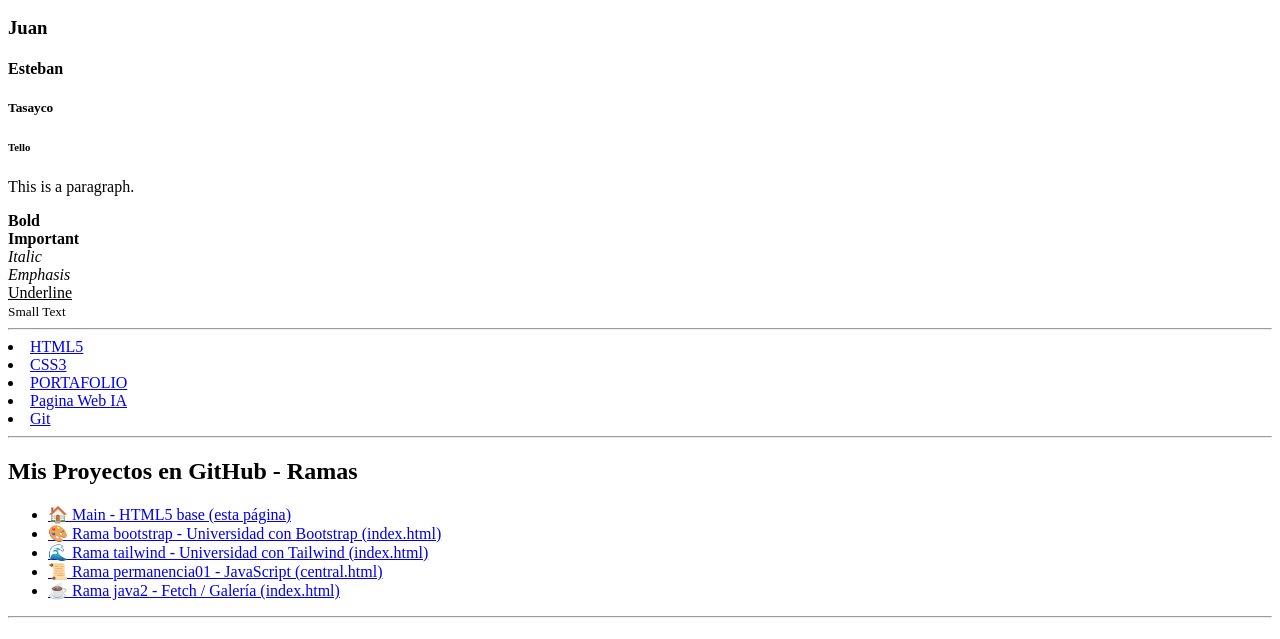
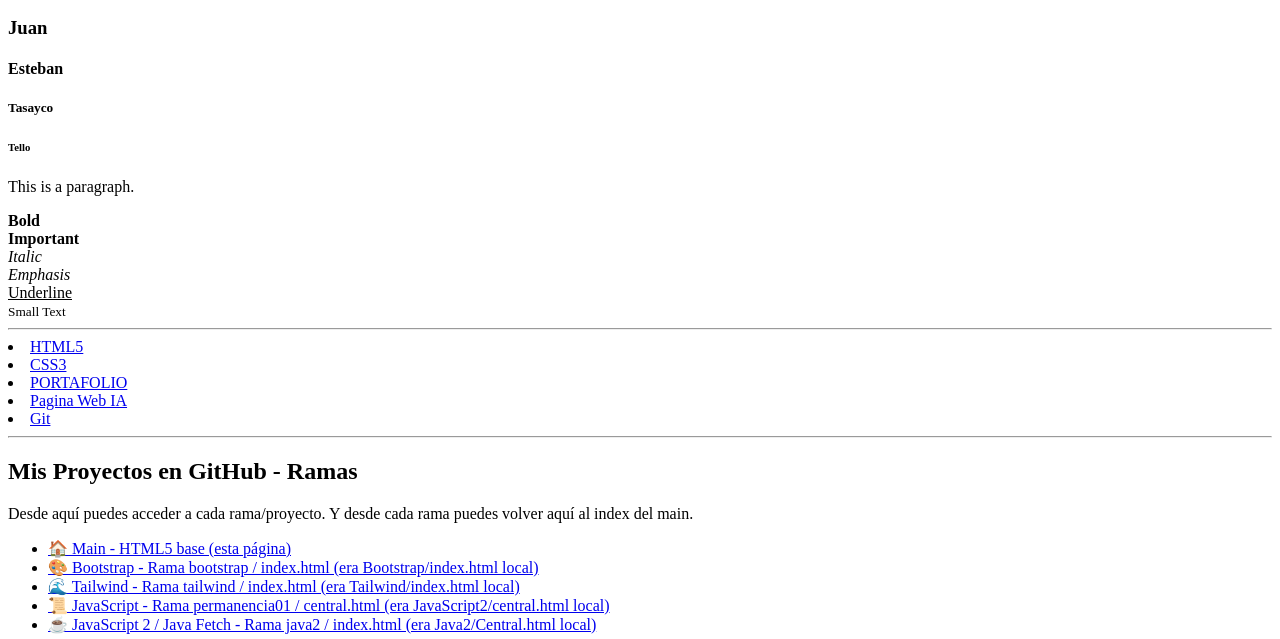
Before and after one commit to LupeSalem1401/html, a plain HTML site: page index.html in a window 1280 px wide. Shown: the part 161-800 px from the top of the page. Drawn offline with Linux system fonts and the light colour scheme.

Commit message:
Unir enlaces de Clonarproyecto (JS, JS2, Tailwind, Bootstrap) con ramas via GitHub

```diff
--- a/index.html
+++ b/index.html
@@ -41,12 +41,13 @@
         <li><a href="git.html">Git</a></li>
 <hr>
 <h2>Mis Proyectos en GitHub - Ramas</h2>
+<p>Desde aquí puedes acceder a cada rama/proyecto. Y desde cada rama puedes volver aquí al index del main.</p>
 <ul>
         <li><a href="https://github.com/LupeSalem1401/html/blob/main/index.html">🏠 Main - HTML5 base (esta página)</a></li>
-        <li><a href="https://github.com/LupeSalem1401/html/blob/bootstrap/index.html">🎨 Rama bootstrap - Universidad con Bootstrap (index.html)</a></li>
-        <li><a href="https://github.com/LupeSalem1401/html/blob/tailwind/index.html">🌊 Rama tailwind - Universidad con Tailwind (index.html)</a></li>
-        <li><a href="https://github.com/LupeSalem1401/html/blob/permanencia01/central.html">📜 Rama permanencia01 - JavaScript (central.html)</a></li>
-        <li><a href="https://github.com/LupeSalem1401/html/blob/java2/index.html">☕ Rama java2 - Fetch / Galería (index.html)</a></li>
+        <li><a href="https://github.com/LupeSalem1401/html/blob/bootstrap/index.html">🎨 Bootstrap - Rama bootstrap / index.html (era Bootstrap/index.html local)</a></li>
+        <li><a href="https://github.com/LupeSalem1401/html/blob/tailwind/index.html">🌊 Tailwind - Rama tailwind / index.html (era Tailwind/index.html local)</a></li>
+        <li><a href="https://github.com/LupeSalem1401/html/blob/permanencia01/central.html">📜 JavaScript - Rama permanencia01 / central.html (era JavaScript2/central.html local)</a></li>
+        <li><a href="https://github.com/LupeSalem1401/html/blob/java2/index.html">☕ JavaScript 2 / Java Fetch - Rama java2 / index.html (era Java2/Central.html local)</a></li>
 </ul>
 <hr>
 <br>
```
